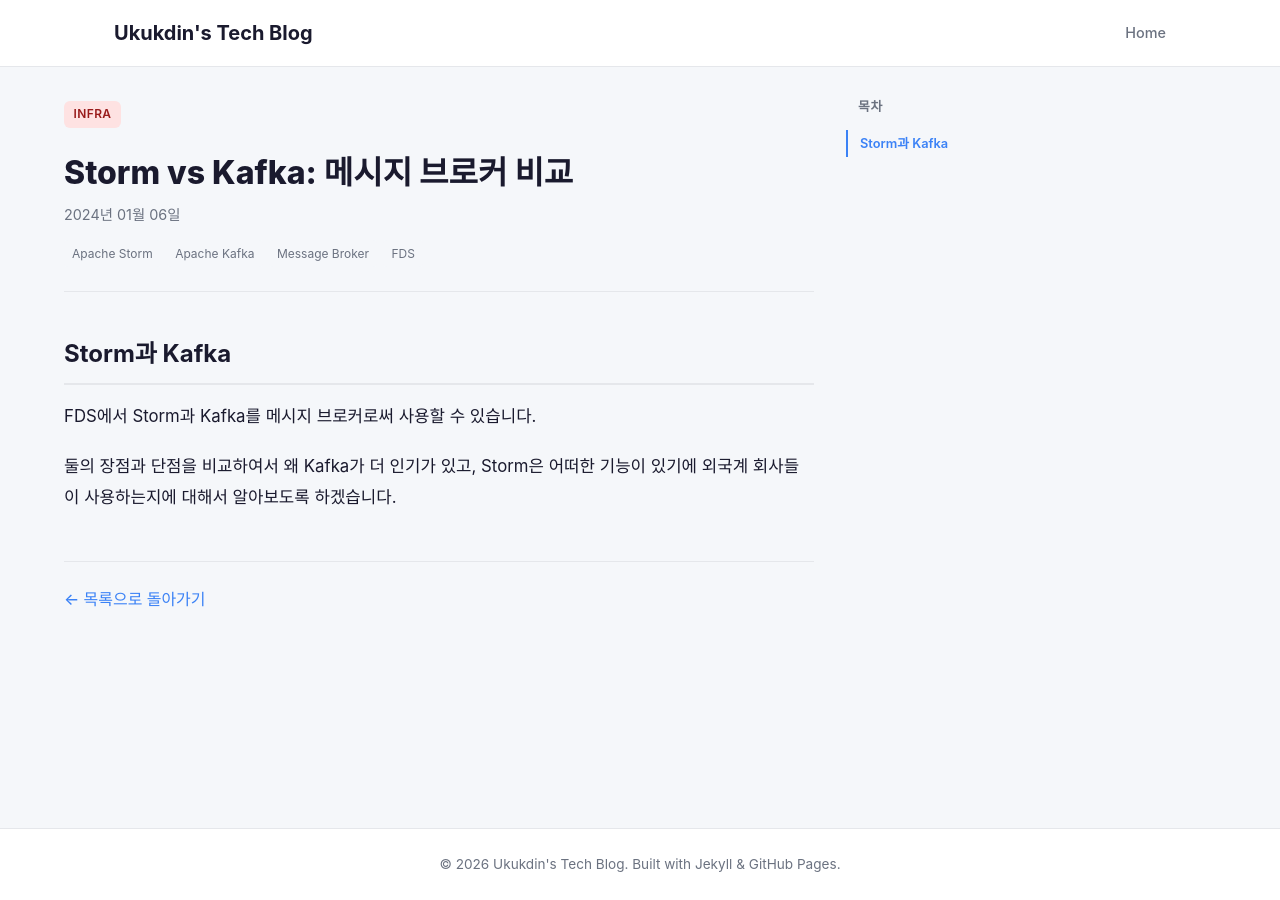
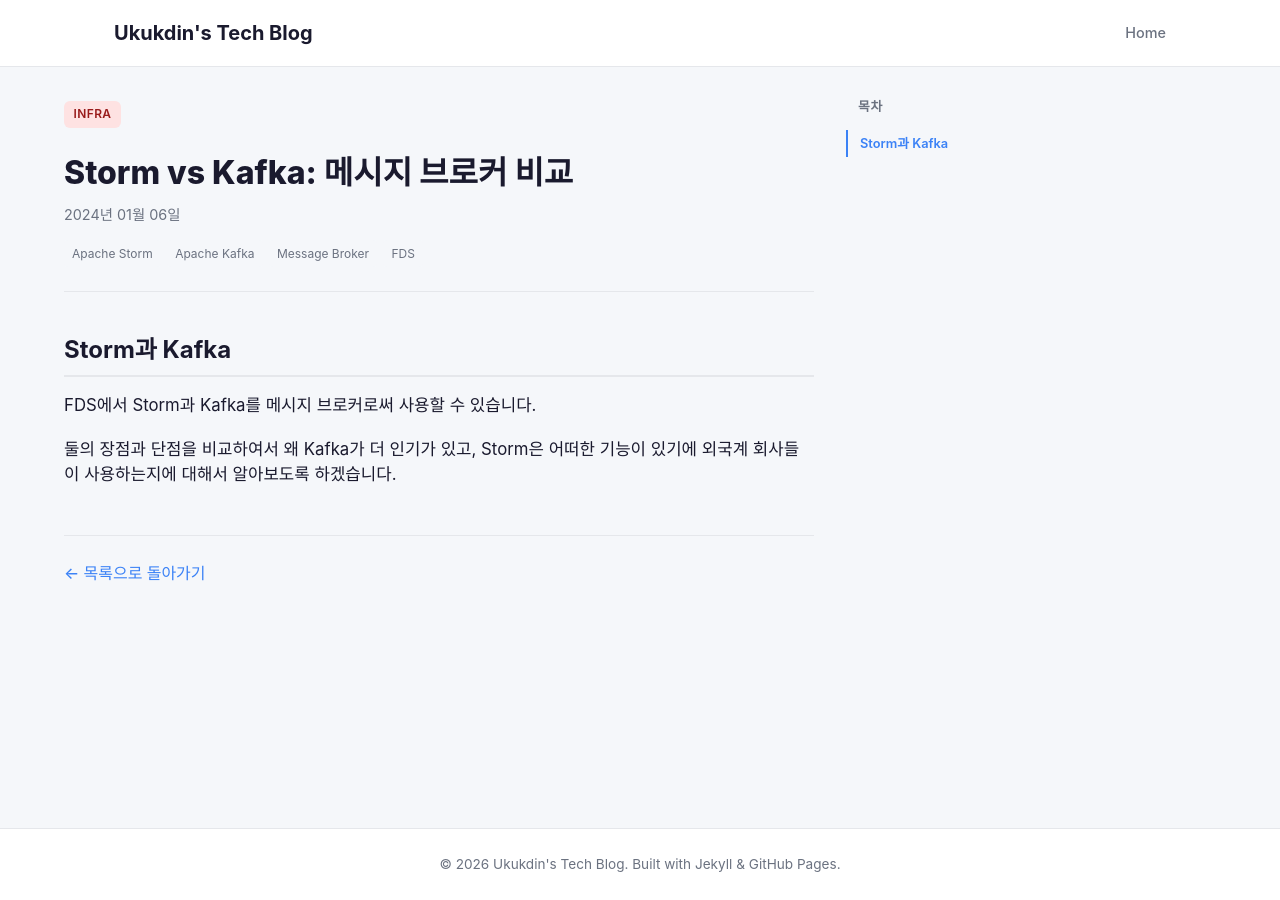
Before and after one commit to ukukdin/ukukdin.github.io, a Jekyll site: the page built from _posts/2024-01-06-storm-vs-kafka.md, in a window 1280 px wide. Built offline with Jekyll 4.4.1, drawn with Linux system fonts in a browser that asks for light colours.

```diff
--- a/assets/css/main.css
+++ b/assets/css/main.css
@@ -297,7 +297,7 @@
 /* ===== Post Content ===== */
 .post-detail__content {
   font-size: 1.05rem;
-  line-height: 1.85;
+  line-height: 1.5;
 }
 
 .post-detail__content img {
```
